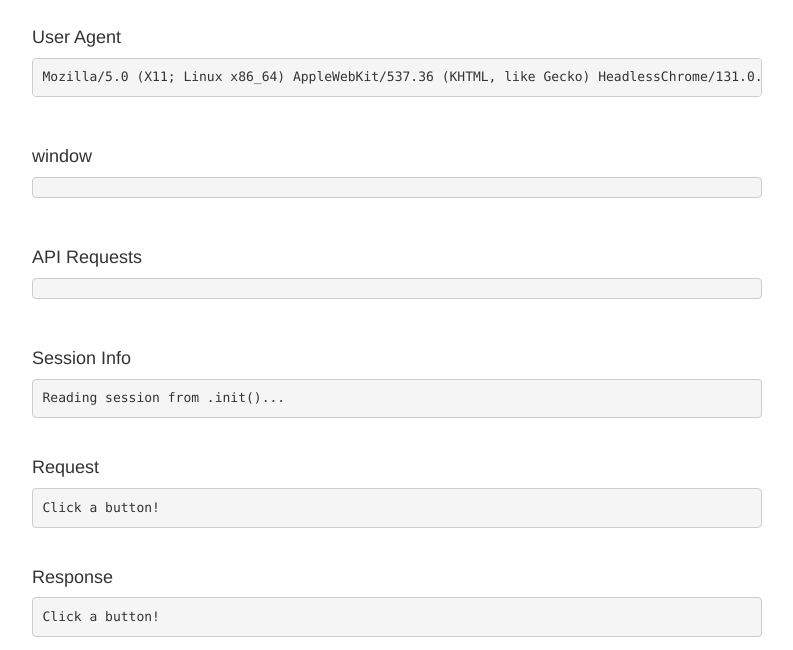
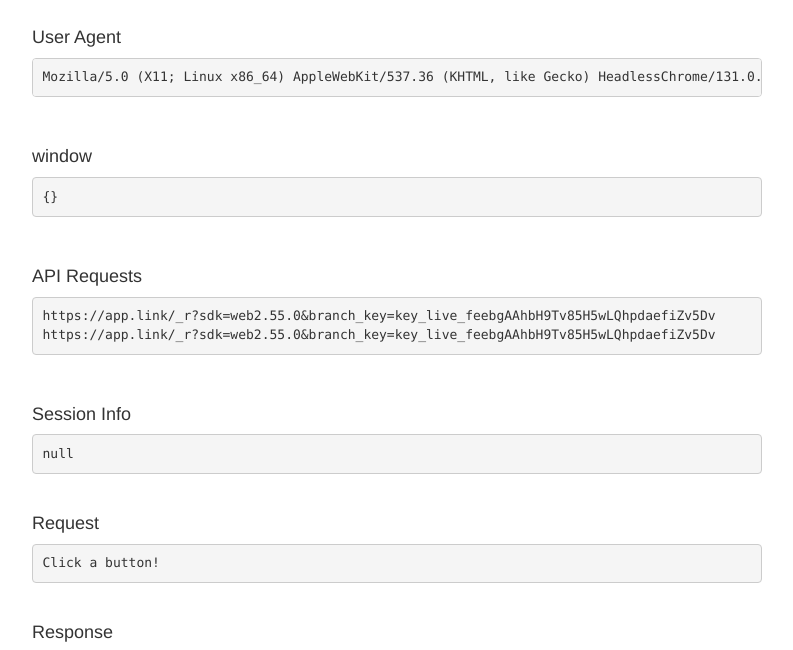
Before and after one commit to jdee/jdee.github.io, a plain HTML site: page example.html in a window 1280 px wide. Shown: the part 75-725 px from the top of the page, without its empty margins (243-1036 px from the left). Drawn offline with nearby package versions, Linux system fonts and the light colour scheme.

Commit message:
Show indexedDB

```diff
--- a/example.html
+++ b/example.html
@@ -134,7 +134,7 @@
 
 		var apiRequests = [];
 		$('#user-agent').text(navigator.userAgent);
-		$('#window').text(JSON.stringify(window));
+		$('#window').text(JSON.stringify(window.indexedDB)); // detect WKWebView
 		branch.setAPIResponseCallback(function(url, method, requestBody, error, status, responseBody) {
 			apiRequests.push(url);
 			var requestText = apiRequests.join('\n');
```
